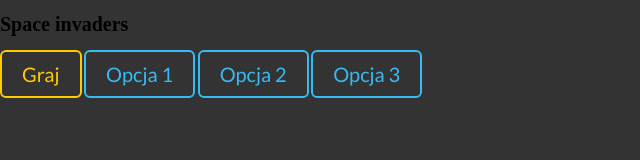
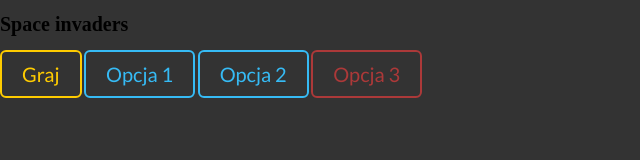
Before and after one commit to EmilSroka/Studies_Project_WDI, a plain HTML site: page index.html in a window 1280 px wide. Shown: the whole page, without its empty margins (0-640 px from the left). Drawn offline with Linux system fonts and the light colour scheme; files whose address does not match are found by name.

Commit message:
Change comment

```diff
--- a/assets/style.css
+++ b/assets/style.css
@@ -1,8 +1,8 @@
 /* Colors
  **********
-    main: #36bbf5 - blue
-          #ac3939 - red
-          #ffcc00 - "gold"
+    main: #36bbf5 - blue #25aae4 - dark blue
+          #ac3939 - red #bd4a4a - light red
+          #ffcc00 - "gold" #eebb00 - dark gold
 */
 
 @font-face {
--- a/index.html
+++ b/index.html
@@ -17,7 +17,7 @@
         <button class="c-button c-button--primary">Graj</button>
         <button class="c-button">Opcja 1</button>
         <button class="c-button">Opcja 2</button>
-        <button class="c-button">Opcja 3</button>
+        <button class="c-button c-button--danger">Opcja 3</button>
     </main>
 </body>
 </html>
```
